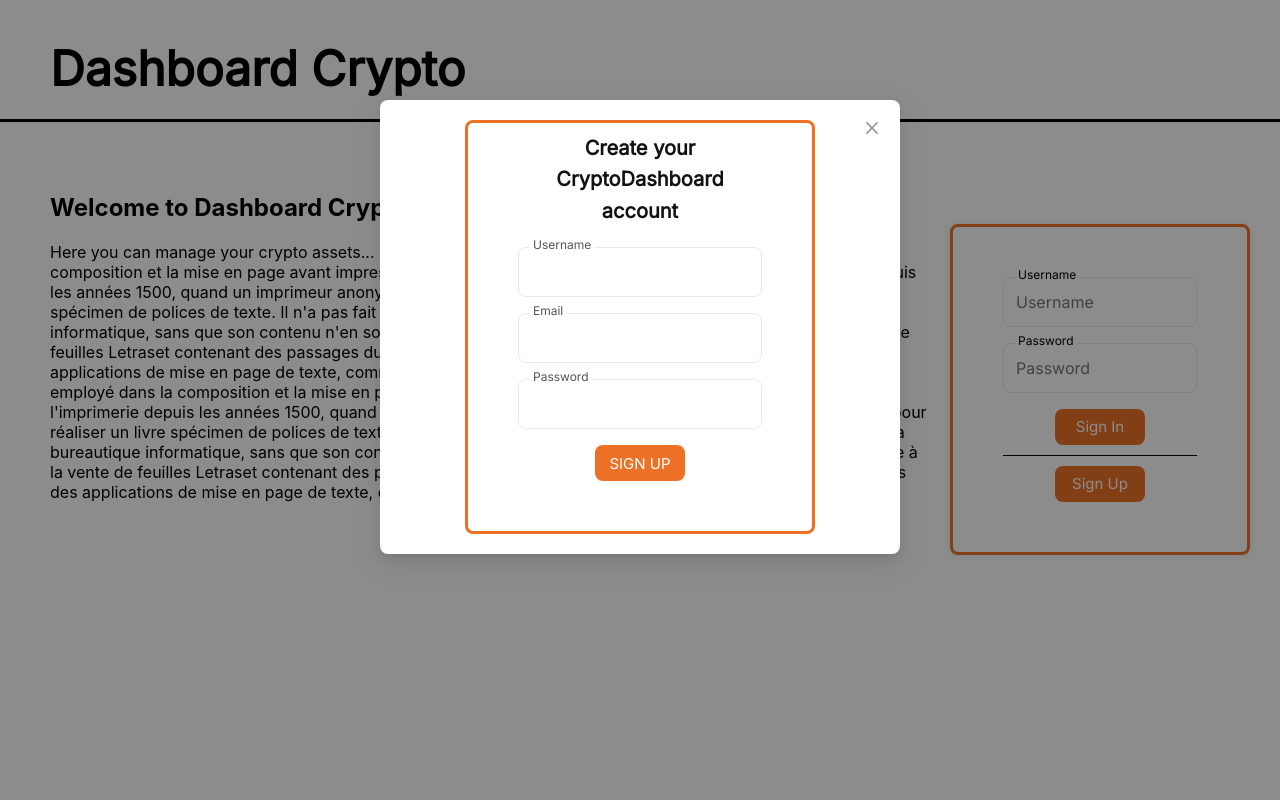
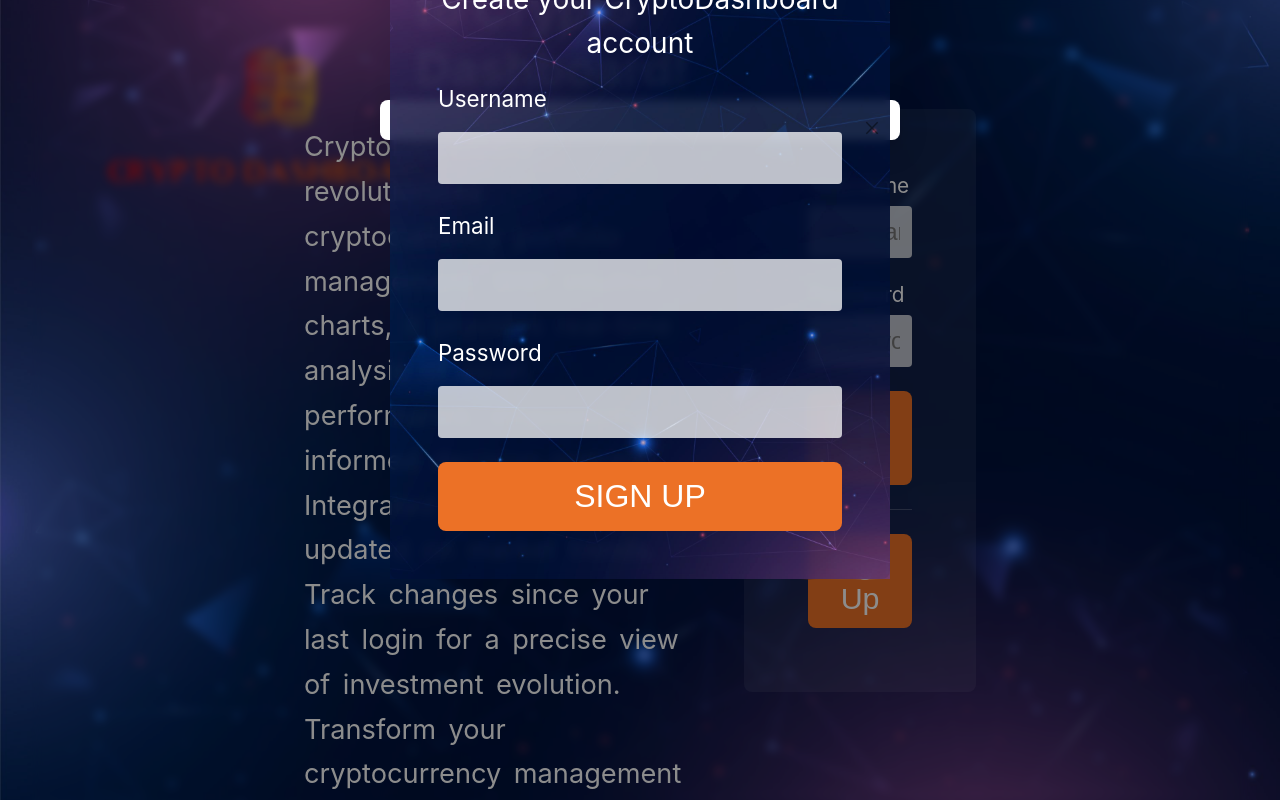
Before and after one commit to Tarek1808/CryptoDashboard-frontend, a Next.js app: page / in a window 1280 px wide. Both pictures are taken after a click on the button "Sign Up". Shown: the top 800 px of the page. Built offline with nearby package versions, Linux system fonts and the light colour scheme.

Commit message:
front css componnents

```diff
--- a/components/Login.js
+++ b/components/Login.js
@@ -1,13 +1,14 @@
+import React, { useState } from 'react';
 import styles from '../styles/Login.module.css';
 import { Modal } from 'antd';
 import SignUp from './SignUp.js';
-import { useState } from 'react';
 import { useDispatch } from 'react-redux';
 import { login } from '../reducers/user';
 import { useRouter } from 'next/router';
+import backgroundImage from './images/background.jpg';
+import logo from './images/logo.png';
 
 function Login() {
-
     const dispatch = useDispatch();
     const router = useRouter();
 
@@ -46,34 +47,17 @@
     }
 
     return (
-        <div className={styles.container}>
-            <header className={styles.header}>Dashboard Crypto</header>
-            <main className={styles.main}>
+        <div className={styles.container} style={{ backgroundImage: `url(${backgroundImage.src})` }}>
+            <div className={styles.logo}>
+                <img src={logo.src} alt="Logo" />
+            </div>
+            <div className={styles.overlay}>
                 <div className={styles.content}>
                     <div className={styles.presentation}>
-                        <h2>Welcome to Dashboard Crypto!</h2>
-                        <p>Here you can manage your crypto assets...
-                            Le Lorem Ipsum est simplement du faux texte employé dans la composition et la
-                            mise en page avant impression. Le Lorem Ipsum est le faux texte standard de
-                            l'imprimerie depuis les années 1500, quand un imprimeur anonyme assembla
-                            ensemble des morceaux de texte pour réaliser un livre spécimen de polices de
-                            texte. Il n'a pas fait que survivre cinq siècles, mais s'est aussi adapté à la
-                            bureautique informatique, sans que son contenu n'en soit modifié. Il a été
-                            popularisé dans les années 1960 grâce à la vente de feuilles Letraset contenant
-                            des passages du Lorem Ipsum, et, plus récemment, par son inclusion dans des
-                            applications de mise en page de texte, comme Aldus PageMaker.
-
-                            Le Lorem Ipsum est simplement du faux texte employé dans la composition et la
-                            mise en page avant impression. Le Lorem Ipsum est le faux texte standard de
-                            l'imprimerie depuis les années 1500, quand un imprimeur anonyme assembla
-                            ensemble des morceaux de texte pour réaliser un livre spécimen de polices de
-                            texte. Il n'a pas fait que survivre cinq siècles, mais s'est aussi adapté à la
-                            bureautique informatique, sans que son contenu n'en soit modifié. Il a été
-                            popularisé dans les années 1960 grâce à la vente de feuilles Letraset contenant
-                            des passages du Lorem Ipsum, et, plus récemment, par son inclusion dans des
-                            applications de mise en page de texte, comme Aldus PageMaker.
+                        <h2 className={styles.titlepresntation}>Welcome to  Crypto Dashboard!</h2>
+                        <p className={styles.paragraphpresntation}>
+                        CryptoDashboard revolutionizes cryptocurrency portfolio management. With intuitive charts, it provides real-time analysis of asset performance, empowering informed decision-making. Integrated news keeps you updated on market trends. Track changes since your last login for a precise view of investment evolution. Transform your cryptocurrency management approach with CryptoDashboard today!
                         </p>
-
                     </div>
                     <div className={styles.auth}>
                         <div className={styles.inputContainer}>
@@ -90,10 +74,10 @@
                     </div>
                 </div>
 
-                <Modal onCancel={() => handleCancelSignUp()} open={signUpModalVisible} footer={null}>
+                <Modal className={styles.customModal} onCancel={() => handleCancelSignUp()} open={signUpModalVisible} footer={null}>
                     <SignUp />
                 </Modal>
-            </main>
+            </div>
         </div>
     );
 }
--- a/components/SignUp.js
+++ b/components/SignUp.js
@@ -33,6 +33,7 @@
     };
 
     return (
+        <div className={styles.modalContainer}>
             <div className={styles.container}>
                 <p className={styles.title}>Create your CryptoDashboard account</p>
                 <div className={styles.inputContainer}>
@@ -49,6 +50,7 @@
                 </div>
                 <button className={styles.button} onClick={() => handleSubmit()}>SIGN UP</button>
             </div>
+        </div>
     );
 }
 
--- a/styles/AddWallet.module.css
+++ b/styles/AddWallet.module.css
@@ -1,23 +1,31 @@
+.container {
+  display: flex;
+  flex-direction: column;
+  height: 100vh;
+}
+
 .content {
   display: flex;
   flex-direction: row;
-  justify-content:flex-start;
-  align-items: center;
+  justify-content: flex-start;
+  align-items: flex-start;
   padding: 20px;
+  margin-top: 80px; /* Ajustez cette valeur en fonction de la hauteur du header */
+  flex: 1;
+  overflow-y: auto;
 }
 
 .menuItem {
   padding: 1rem 2rem;
   cursor: pointer;
   transition: background-color 0.3s ease;
-  margin-bottom: -0,5rem;
-  font-family: "inter", sans-serif ;
+  margin-bottom: -0.5rem;
+  font-family: "inter", sans-serif;
 }
 
 .menuItem:hover {
   background-color: #EC7126;
   border-radius: 10px;
-
 }
 
 .rightContent {
@@ -25,11 +33,12 @@
   flex-direction: column;
   justify-content: flex-start;
   align-items: center;
-  width:100vw;
-  height:100vh;
+  width: 100%;
+  height: 100%;
 }
 
 .title {
   display: flex;
   font-size: 3rem;
+  color: white;
 }
--- a/styles/Header.module.css
+++ b/styles/Header.module.css
@@ -3,26 +3,34 @@
     justify-content: space-between;
     align-items: center;
     padding: 10px 20px;
-    background-color: #fff;
+    background-color: rgba(255, 255, 255, 0); /* Semi-transparent background for better readability */
+    position: fixed;
+    top: 0;
+    width: 100%;
+    z-index: 1000;
     box-shadow: 0 4px 6px rgba(0, 0, 0, 0.1);
   }
 
-.textHeader {
-    font-family: 'Inter', sans-serif;
-    font-size: 24px;
-    font-weight: bold;
+  .logo {
+    width: 300px; /* Taille du logo */
+    height: auto; /* Ajuster la hauteur en conséquence */
+    margin-right: 20px; /* Espacement entre le logo et le reste du contenu */
 }
+
 
   .droite {
     display: flex;
     align-items: center;
+    color:#fff;
+    font-size:1.2rem;
   }
 
   .setting {
     display: flex;
     align-items: center;
     justify-content: center;
-    font-weight: 800;
+    font-weight: 1100;
+
   }
 
   .button {
@@ -34,14 +42,13 @@
     border-radius: 5px;
     cursor: pointer;
     font-family: 'Inter', sans-serif;
-    font-size: 16px;
+    font-size: 1.2rem;
     font-weight: bold;
   }
 
   .button:hover {
     background-color: #FFA76E;
   }
-
 
   .gear {
     transition: transform 0.3s ease;
--- a/styles/Login.module.css
+++ b/styles/Login.module.css
@@ -1,147 +1,120 @@
 @import url('https://fonts.googleapis.com/css2?family=Inter');
 
 .container {
-    display: flex;
-    flex-direction: column;
-    align-items: center;
-    justify-content: center;
-    height: 100vh;
-    text-align: center;
+  display: flex;
+  justify-content: center;
+  align-items: center;
+  height: 100vh;
+  background-size: cover;
+  background-position: center;
+  position: relative;
+  padding: 2rem;
+
 }
 
-.header {
-    font-family: 'Inter';
-    font-weight: 700;
-    font-size: 3rem;
-    text-align: left;
-    width: 100%;
-    background-color: #ffffff;
-    padding: 80px 50px;
-    margin-top: 100px;
-    margin-bottom: 20px;
-    border-bottom: 3px solid #000000;
-    overflow: hidden;
+.logo {
+  position: absolute;
+  top: 20px;
+  left: 20px;
 }
 
-.main {
-    display: flex;
-    flex-direction: column;
-    align-items: center;
-    min-height: 100vh;
-    padding: 2rem 0;
+.logo img {
+  max-width: 500px;
+  background-color: transparent;
+}
+
+.overlay {
+  background-color: transparent;
+  padding: 2rem;
+  border-radius: 8px;
+  backdrop-filter: blur(5px);
+  -webkit-backdrop-filter: blur(5px);
 }
 
 .content {
-    display: flex;
-    justify-content: space-between;
-    margin-bottom: 20px;
-}
-
-.presentation {
-    flex: 1;
-    padding-left: 50px;
-    padding-right: 20px;
-    text-align: left;
+  display: flex;
+  flex-direction: row; /* Aligner les éléments côte à côte */
+  justify-content: center;
+  align-items: center;
+  color: #fff;
+  width: 100%;
+  gap: 3.5rem; /* Ajouter un espacement entre les éléments */
 }
 
 .auth {
-    flex: 1;
-    margin-top: 400px ;
-    padding-left: 100px;
-    text-align: center;
-}
-
-.links {
-    display: flex;
-    flex-direction: column;
-    align-items: flex-start;
-}
-.auth {
-  width: 100%; /* Ajoutez cette ligne pour occuper toute la largeur du parent */
-  max-width: 300px; /* Ajustez la largeur maximale selon vos besoins */
-  margin-top: 50px;
-  margin-right: 30px;
-  padding: 50px;
-  text-align: center;
+  background-color: rgba(255, 255, 255, 0.067);
+  padding: 4rem; /* Ajuster le padding */
   border-radius: 8px;
-  background-color: white;
-  border: #EC7126 solid 3px;
-  box-shadow: 0px 0px 10px rgba(0, 0, 0, 0.1);
-}
-
-.title {
-  font-family: 'Inter', sans-serif;
-  margin-top: -40px;
-  font-size: 20px;
-  font-weight: bold;
-  color: #000000;
-  text-align: center;
+  backdrop-filter: blur(5px);
+  -webkit-backdrop-filter: blur(5px);
+  width: 100%;
+  max-width: 500px;
+  margin-right: 15rem;
 }
 
 .inputContainer {
-  position: relative;
+  margin-bottom: 1.5rem;
+}
+
+.labelCaption {
+  display: block;
+  font-size: 1.3rem;
+  margin-bottom: 0.5rem;
 }
 
 .input {
-  height: 50px;
   width: 100%;
-  margin-bottom: 16px;
-  padding: 10px 12px;
-  font-family: 'Inter', sans-serif;
-  font-size: 16px;
-  color: #EC7126;
-  border: 1px solid #e9e9e9;
-  border-radius: 8px;
-  box-sizing: border-box;
+  padding: 0.75rem;
+  border-radius: 4px;
+  border: none;
+  background-color: rgba(255, 255, 255, 0.743);
+  color: black;
+  font-size: 1.5rem;
 }
 
-.labelCaption {
-  position: absolute;
-  left: 12px;
-  top: 50%;
-  transform: translateY(-210%);
-  font-family: 'Inter';
-  font-style: normal;
-  font-weight: 500;
-  font-size: 12px;
-  line-height: 16px;
-  border: 3px solid white;
-  color: #000000;
-  background-color: #FFFFFF;
-}
-.input:focus ~ .labelCaption {
-  color: orange;
-}
 .button {
-  height: 36px;
   width: 100%;
-  max-width: 90px;
+  padding: 0.75rem;
+  border-radius: 8px;
+  border: none;
   background-color: #EC7126;
-  color: #FFFFFF;
-  border: none;
-  border-radius: 8px;
-  font-family: 'Inter', sans-serif;
-  font-size: 15px;
-  font-style: bold;
+  color: #fff;
   cursor: pointer;
-  display: flex;
-  align-items: center;
-  justify-content: center;
-  margin: 0 auto;
+  transition: background-color 0.3s ease;
+  font-size: 1.9rem;
 }
 
-.input:focus {
-  border-color: #EC7126;
-  outline: none;
-  box-shadow: 0 0 0 2px #EC7126;
+.button:hover {
+  background-color: #e7a881;
 }
-.input:focus + .labelCaption {
-  color: #EC7126; /* Change la couleur du label caption en orange */
+
+.separator {
+  margin: 1.5rem 0;
+  border: none;
+  border-top: 1px solid rgba(255, 255, 255, 0.2);
 }
-.separator {
-  width: 100%;
-  border: none;
-  height: 1px;
-  background-color: #000000; /* Couleur de la ligne de séparation */
-  margin: 10px 0; /* Marge au-dessus et en dessous de la ligne de séparation */
+
+@supports not ((-webkit-backdrop-filter: blur(5px)) or (backdrop-filter: blur(5px))) {
+  .overlay {
+    background-color: #34343480;
+  }
+  .auth {
+    background-color: #34343480;
+  }
 }
+
+.titlepresntation {
+  font-size: 3rem;
+  margin-bottom: 1rem;
+  text-align: left;
+  padding-left: 22rem;
+}
+
+.paragraphpresntation {
+  font-size: 1.7rem;
+  margin-bottom: 2rem;
+  text-align: left;
+  padding-left: 15rem;
+  word-spacing: 0.3rem;
+  line-height: 2.8rem;
+}
--- a/styles/SignUp.module.css
+++ b/styles/SignUp.module.css
@@ -1,79 +1,106 @@
+.modalContainer {
+    background-color: transparent; /* Fond transparent pour la modale */
+    display: flex;
+    justify-content: center;
+    align-items: center;
+    height: 100%;
+    width: 100%;
+    position: fixed;
+    top: 0;
+    left: 0;
+    z-index: 0;
+    padding: 2rem;
+    box-sizing: border-box;
+    margin-top: -10rem;
+}
+
 .container {
-    width: 350px;
-    top: 50%;
-    padding: 50px;
-    background-color: #ffffff;
-    border: 3px solid #EC7126;
+    background-color: rgba(0, 0, 0, 0.5); /* Couleur de fond semi-transparente */
+    padding: 3rem;
     border-radius: 8px;
-    margin: auto;
+    backdrop-filter: blur(5px); /* Ajoute un flou de fond */
+    -webkit-backdrop-filter: blur(5px);
+    width: 100%; /* Ajouter une largeur */
+    max-width: 500px;
+    position: relative; /* Ajouter une position relative pour le positionnement de l'image */
+}
+
+.container:before {
+    content: "";
+    position: absolute;
+    top: 0;
+    left: 0;
+    width: 100%;
+    height: 100%;
+    background-image: url('../components/images/background.jpg'); /* Ajouter votre image de fond */
+    background-size: cover;
+    background-position: center;
+    opacity: 0.80; /* Opacité de l'image de fond */
+    z-index: -1; /* Assurer que l'image de fond est en arrière-plan */
+}
+
+.title {
+    font-size: 1.75rem;
+    margin-bottom: 1rem;
+    color: #fff;
     text-align: center;
 }
 
-
-.title {
-    font-family: 'Inter', sans-serif;
-    margin-top: -40px;
-    font-size: 20px;
-    font-weight: bold;
-    color: #141211;
-    text-align: center;
+.inputContainer {
+    margin-bottom: 1.5rem;
 }
 
-
-.inputContainer {
-    position: relative;
+.labelCaption {
+    display: block;
+    font-size: 1.4rem;
+    margin-bottom: 1rem;
+    color: #fff;
 }
 
 .input {
-    height: 50px;
     width: 100%;
-    margin-bottom: 16px;
-    padding: 10px 12px;
-    font-family: 'Inter', sans-serif;
-    font-size: 16px;
-    color: #EC7126;
-    border: 1px solid #e9e9e9;
-    border-radius: 8px;
-    box-sizing: border-box;
+    padding: 0.75rem;
+    border-radius: 4px;
+    border: none;
+    background-color: rgba(255, 255, 255, 0.743);
+    color: #fff;
+    font-size: 1.5rem;
 }
 
-
-.labelCaption {
-    position: absolute;
-    left: 12px;
-    top: 50%;
-    transform: translateY(-210%);
-    font-family: 'Inter';
-    font-style: normal;
-    font-weight: 500;
-    font-size: 12px;
-    line-height: 16px;
-    border: 3px solid white;
-    color: #575353;
-    background-color: #FFFFFF;
+.button {
+    width: 100%;
+    padding: 1rem;
+    border-radius: 8px;
+    border: none;
+    background-color: #EC7126;
+    color: #fff;
+    cursor: pointer;
+    transition: background-color 0.3s ease;
+    font-size: 2rem;
 }
 
-
-.button {
-    height: 36px;
-    width: 100%;
-    max-width: 90px;
-    background-color: #EC7126;
-    color: #FFFFFF;
-    border: none;
-    border-radius: 8px;
-    font-family: 'Inter', sans-serif;
-    font-size: 15px;
-    font-style: bold;
-    cursor: pointer;
-    display: flex;
-    align-items: center;
-    justify-content: center;
-    margin: 0 auto;
+.button:hover {
+    background-color:#e7a881 ;
 }
 
-.input:focus {
-    border-color: #EC7126;
-    outline: none;
-    box-shadow: 0 0 0 2px #EC7126;
+/* Styles personnalisés pour la modale */
+.customModal .ant-modal-content {
+    background-color: transparent !important;
+    box-shadow: none;
 }
+
+/* Modifier l'apparence de la croix dans la modale */
+.customModal .ant-modal-close-x {
+    color: #fff; /* Couleur blanche pour la croix */
+    font-size: 24px; /* Taille de police */
+    line-height: 1; /* Hauteur de ligne */
+}
+
+.customModal .ant-modal-close-x:hover {
+    color: #ccc; /* Couleur de survol */
+}
+
+.modalContainer,.container {
+    outline: none; /* Supprime toute bordure automatique */
+    box-shadow: none; /* Assurez-vous qu'il n'y a pas de shadow indésirable */
+}
--- a/styles/globals.css
+++ b/styles/globals.css
@@ -1,13 +1,31 @@
 @import url('https://fonts.googleapis.com/css2?family=Newsreader:opsz,wght@6..72,500;6..72,600&display=swap');
-
 
 body {
   padding: 0;
   margin: 0;
   font-family: -apple-system, BlinkMacSystemFont, Segoe UI, Roboto, Oxygen,
     Ubuntu, Cantarell, Fira Sans, Droid Sans, Helvetica Neue, sans-serif;
+  height: 100vh;
+  background: url('../components/images/background.jpg') no-repeat center center fixed;
+  background-size: cover;
 }
 
 * {
   box-sizing: border-box;
 }
+
+html, body, #__next {
+  height: 100%;
+  width: 100%;
+}
+
+.container {
+  flex: 1;
+  display: flex;
+  flex-direction: column;
+}
+
+.content {
+  flex: 1;
+  overflow-y: auto;
+}
```
Also changed, not shown: components/AddWallet.js (+8 -13 lines), components/Header.js (+20 -16 lines), styles/WalletForm.module.css (+9 -5 lines), components/images/background.jpg (added), components/images/logo.png (added). Lines whose indentation alone changed are shown as unchanged.
